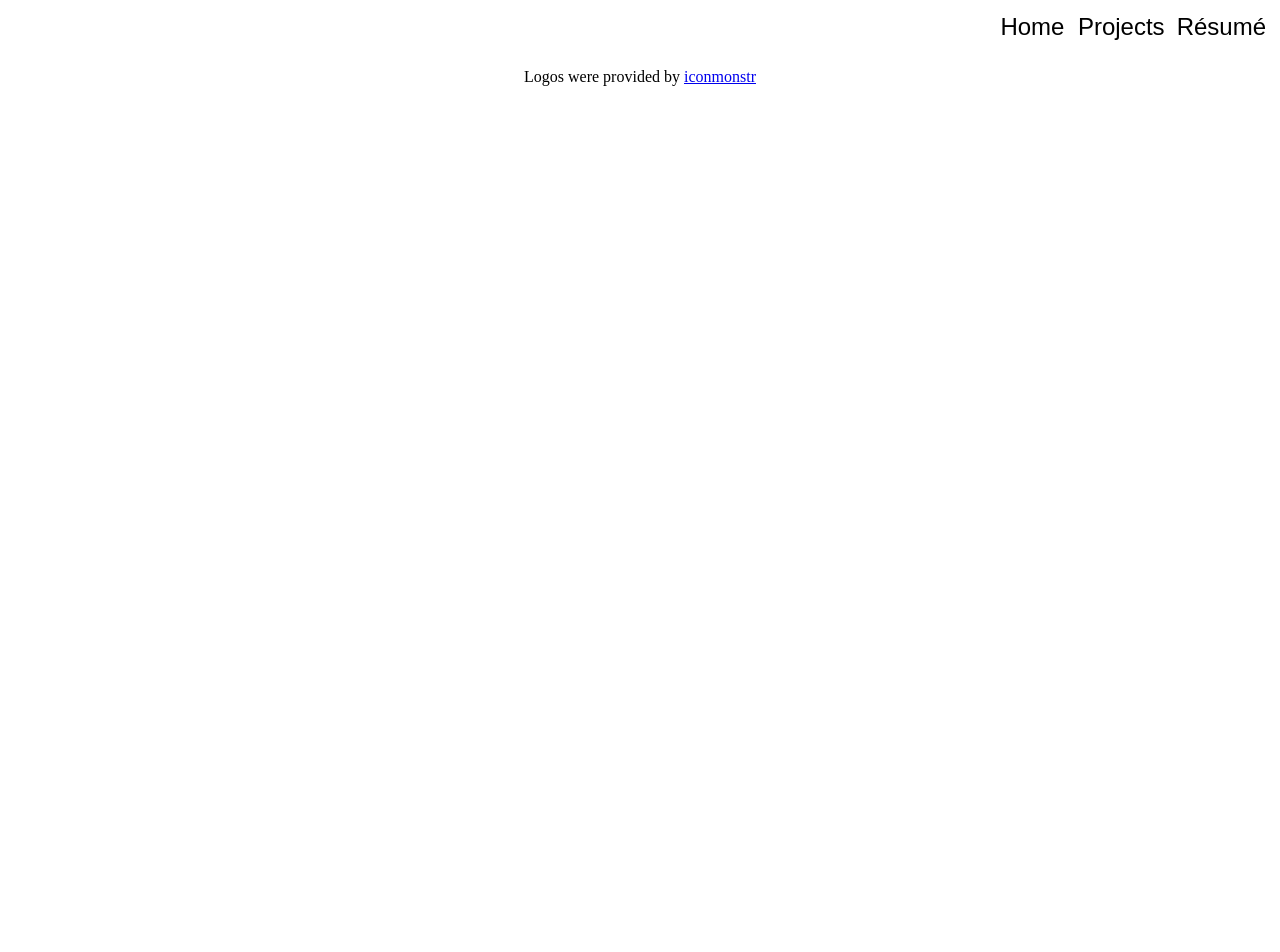
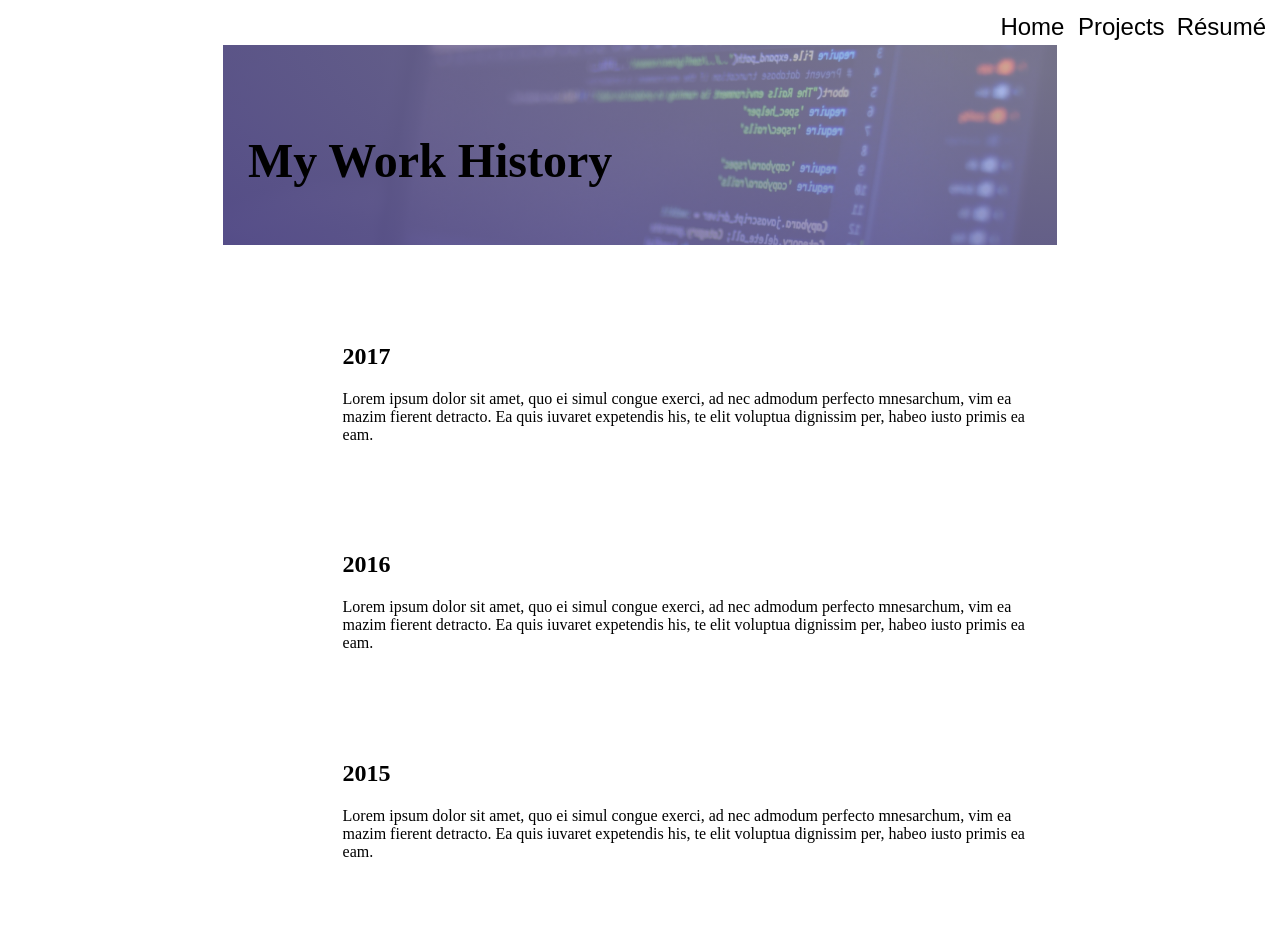
Before and after one commit to durid-ah/durid-ah.github.io, a Next.js app: page /resume in a window 1280 px wide. Shown: the top 952 px of the page. Before the commit the page ends 800 px from the top, so only its background shows below. Built offline with nearby package versions, Linux system fonts and the light colour scheme.

Commit message:
finished the initial set up of the resume section and removed more shadows

```diff
--- /dev/null
+++ b/component/title_section.module.css
@@ -0,0 +1,24 @@
+.imageContainer {
+   height: 25vh;
+   overflow: hidden;
+   position: relative;
+   margin-bottom: 5%;
+}
+
+.headerImage {
+   width: 100%;
+}
+
+.imageOverlay {
+   position: absolute;
+   top: 0;
+   background: radial-gradient(at 100% -25%,#b9b5dd99 20%, hsl(248, 32%, 40%));
+   height: 100%;
+   width: 100%;
+   padding: 3rem 3%;
+}
+
+.pageTitle h1 {
+   font-size: 3rem;
+   color: var(--main-dark);
+}
--- /dev/null
+++ b/component/title_section.tsx
@@ -0,0 +1,22 @@
+import styles from "./title_section.module.css";
+
+type TitleProps = {
+   title: string
+}
+
+export default function TitleSection({title}: TitleProps) {
+   return (
+      <>
+         <div className={styles.imageContainer}>
+            <img className={styles.headerImage}
+               src='../images/code-image-luis-gomes-546819.jpg'
+               alt='a header image of code by luis gomes'/>
+            <div className={styles.imageOverlay}>
+               <div className={styles.pageTitle}>
+                  <h1>{title}</h1>
+               </div>
+            </div>
+         </div>
+      </>
+   );
+}
--- a/pages/resume.tsx
+++ b/pages/resume.tsx
@@ -1,5 +1,6 @@
 import Head from "next/head";
 import Layout from "../component/layout";
+import TitleSection from "../component/title_section";
 import { NavLocation } from "../models/nav_location";
 
 import styles from "../styles/Resume.module.css";
@@ -17,7 +18,49 @@ export default function Resume() {
             <link rel="icon" href="/favicon.ico" />
          </Head>
          <main className={styles.main}>
-
+            <section className={styles.title}>
+               <TitleSection title="My Work History" />
+            </section>
+            <section className={styles.timelineSection}>
+               <div className={styles.timeline}>
+                  <div className={`${styles.container} ${styles.right}`}>
+                     <div className={styles.content}>
+                        <h2>2017</h2>
+                        <p>Lorem ipsum dolor sit amet, quo ei simul congue exerci, ad nec admodum perfecto mnesarchum, vim ea mazim fierent detracto. Ea quis iuvaret expetendis his, te elit voluptua dignissim per, habeo iusto primis ea eam.</p>
+                     </div>
+                  </div>
+                  <div className={`${styles.container} ${styles.right}`}>
+                     <div className={styles.content}>
+                        <h2>2016</h2>
+                        <p>Lorem ipsum dolor sit amet, quo ei simul congue exerci, ad nec admodum perfecto mnesarchum, vim ea mazim fierent detracto. Ea quis iuvaret expetendis his, te elit voluptua dignissim per, habeo iusto primis ea eam.</p>
+                     </div>
+                  </div>
+                  <div className={`${styles.container} ${styles.right}`}>
+                     <div className={styles.content}>
+                        <h2>2015</h2>
+                        <p>Lorem ipsum dolor sit amet, quo ei simul congue exerci, ad nec admodum perfecto mnesarchum, vim ea mazim fierent detracto. Ea quis iuvaret expetendis his, te elit voluptua dignissim per, habeo iusto primis ea eam.</p>
+                     </div>
+                  </div>
+                  <div className={`${styles.container} ${styles.right}`}>
+                     <div className={styles.content}>
+                        <h2>2012</h2>
+                        <p>Lorem ipsum dolor sit amet, quo ei simul congue exerci, ad nec admodum perfecto mnesarchum, vim ea mazim fierent detracto. Ea quis iuvaret expetendis his, te elit voluptua dignissim per, habeo iusto primis ea eam.</p>
+                     </div>
+                  </div>
+                  <div className={`${styles.container} ${styles.right}`}>
+                     <div className={styles.content}>
+                        <h2>2011</h2>
+                        <p>Lorem ipsum dolor sit amet, quo ei simul congue exerci, ad nec admodum perfecto mnesarchum, vim ea mazim fierent detracto. Ea quis iuvaret expetendis his, te elit voluptua dignissim per, habeo iusto primis ea eam.</p>
+                     </div>
+                  </div>
+                  <div className={`${styles.container} ${styles.right}`}>
+                     <div className={styles.content}>
+                        <h2>2007</h2>
+                        <p>Lorem ipsum dolor sit amet, quo ei simul congue exerci, ad nec admodum perfecto mnesarchum, vim ea mazim fierent detracto. Ea quis iuvaret expetendis his, te elit voluptua dignissim per, habeo iusto primis ea eam.</p>
+                     </div>
+                  </div>
+               </div>
+            </section>
          </main>
       </Layout>
    )
--- a/styles/Resume.module.css
+++ b/styles/Resume.module.css
@@ -0,0 +1,81 @@
+.main {
+   background-color: var(--main-color);
+   display: flex;
+   flex-direction: column;
+   align-items: center;
+}
+
+.title {
+   width: 66%;
+}
+
+.timelineSection {
+   width: 66%;
+}
+
+/* The actual timeline (the vertical ruler) */
+.timeline {
+   position: relative;
+   max-width: 1200px;
+   margin: 0 5% 0 5%;
+}
+
+/* The actual timeline (the vertical ruler) */
+.timeline::after {
+   content: '';
+   position: absolute;
+   width: 4px;
+   background-color: white;
+   top: 0;
+   bottom: 0;
+}
+
+/* Container around content */
+.container {
+   padding: 1rem 0 1rem 3rem;
+   position: relative;
+   background-color: inherit;
+   width: 100%;
+}
+
+/* The circles on the timeline */
+.container::after {
+   content: '';
+   position: absolute;
+   width: 10px;
+   height: 10px;
+   left: -0.46rem;
+   background-color: white;
+   border: 4px solid white;
+   top: 0.6rem;
+   border-radius: 50%;
+   z-index: 1;
+}
+
+/* Add arrows to the right container (pointing left) */
+.right::before {
+   content: " ";
+   height: 25px;
+   width: 25px;
+   position: absolute;
+   top: 1rem;
+   left: 1.7rem;
+   background-color: white;
+   border-radius: 2px 0 0 0;
+   clip-path: polygon(0 0, 100% 0, 100% 100%, 100% 100%);
+}
+
+/* The actual content */
+.content {
+   padding: 20px 30px;
+   background-color: white;
+   position: relative;
+   border-radius: 0 2px 2px 2px;
+}
+
+/* Tablet and smaller settings */
+@media screen and (max-width: 820px) {
+   .title {
+      width: 100%;
+   }
+}
```
Also changed, not shown: pages/projects.tsx (+2 -10 lines), styles/Projects.module.css (+0 -32 lines).
